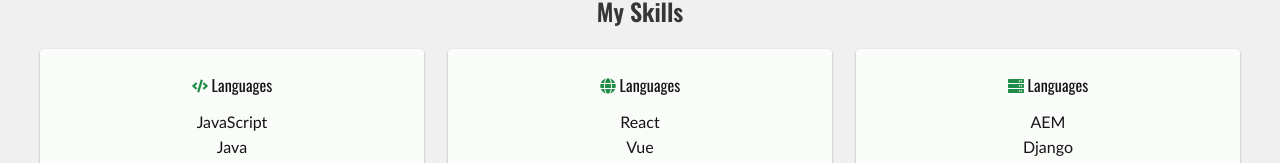
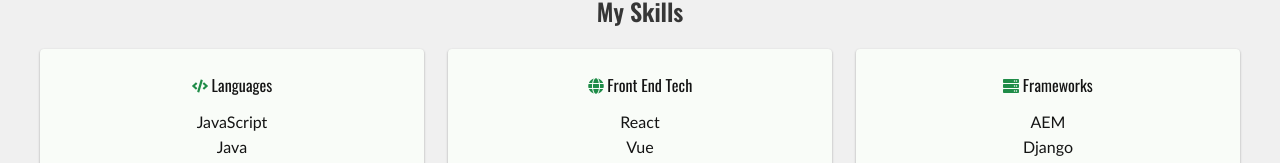
Before and after one commit to joshbutkovic/portfolio, a Next.js app: page / in a window 1280 px wide. Shown: the part 525-688 px from the top of the page. Built offline with nearby package versions, Linux system fonts and the light colour scheme.

Commit message:
fixed bug with dynamic skill label

```diff
--- a/components/Skills/Skills.tsx
+++ b/components/Skills/Skills.tsx
@@ -65,7 +65,9 @@
                     <div className="card">
                         <div className="card-content">
                             <h4 className={h4Classes}>
-                                <FontAwesomeIcon className="icon is-small" icon={cardListItem.icon} /> Languages
+                                <FontAwesomeIcon className="icon is-small" icon={cardListItem.icon} />
+                                &nbsp;
+                                {cardListItem.label}
                             </h4>
                             <ul>
                                 {cardListItem.items.map((item: string, index2: number) => {
```
